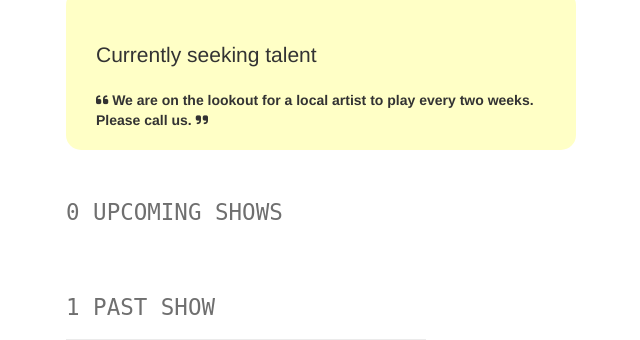
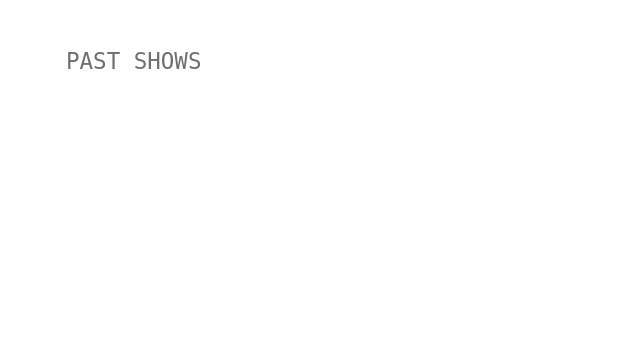
Before and after one commit to janroijen/fyyur-jhr, a Flask app: page /venues/1 in a window 1280 px wide. Shown: the part 381-721 px from the top of the page, without its empty margins (4-644 px from the left). Run offline with Flask 2, Linux system fonts and the light colour scheme; some libraries are stand-ins or nearby versions.

Commit message:
Hook up venue and artist GET method to DB

```diff
--- a/app.py
+++ b/app.py
@@ -14,6 +14,7 @@ from logging import Formatter, FileHandler
 from flask_wtf import Form
 from forms import *
 from flask_migrate import Migrate
+from models import Show, Artist, Venue
 # ----------------------------------------------------------------------------#
 # App Config.
 # ----------------------------------------------------------------------------#
@@ -29,44 +30,44 @@ migrate = Migrate(app, db)
 # ----------------------------------------------------------------------------#
 
 
-class Venue(db.Model):
-    __tablename__ = 'Venue'
+# class Venue(db.Model):
+#     __tablename__ = 'Venue'
 
-    id = db.Column(db.Integer, primary_key=True)
-    name = db.Column(db.String)
-    city = db.Column(db.String(120))
-    state = db.Column(db.String(120))
-    address = db.Column(db.String(120))
-    phone = db.Column(db.String(120))
-    image_link = db.Column(db.String(500))
-    facebook_link = db.Column(db.String(120))
+#     id = db.Column(db.Integer, primary_key=True)
+#     name = db.Column(db.String)
+#     city = db.Column(db.String(120))
+#     state = db.Column(db.String(120))
+#     address = db.Column(db.String(120))
+#     phone = db.Column(db.String(120))
+#     image_link = db.Column(db.String(500))
+#     facebook_link = db.Column(db.String(120))
 
-    # TODO: implement any missing fields, as a database migration using Flask-Migrate
+#     # TODO: implement any missing fields, as a database migration using Flask-Migrate
 
 
-class Artist(db.Model):
-    __tablename__ = 'Artist'
+# class Artist(db.Model):
+#     __tablename__ = 'Artist'
 
-    id = db.Column(db.Integer, primary_key=True)
-    name = db.Column(db.String)
-    city = db.Column(db.String(120))
-    state = db.Column(db.String(120))
-    phone = db.Column(db.String(120))
-    genres = db.Column(db.String(120))
-    image_link = db.Column(db.String(500))
-    facebook_link = db.Column(db.String(120))
+#     id = db.Column(db.Integer, primary_key=True)
+#     name = db.Column(db.String)
+#     city = db.Column(db.String(120))
+#     state = db.Column(db.String(120))
+#     phone = db.Column(db.String(120))
+#     genres = db.Column(db.String(120))
+#     image_link = db.Column(db.String(500))
+#     facebook_link = db.Column(db.String(120))
 
-    # TODO: implement any missing fields, as a database migration using Flask-Migrate
+#     # TODO: implement any missing fields, as a database migration using Flask-Migrate
 
 
-# TODO Implement Show and Artist models, and complete all model relationships and properties, as a database migration.
+# # TODO Implement Show and Artist models, and complete all model relationships and properties, as a database migration.
 
-class Show(db.Model):
-    __tablename__ = 'Show'
-    artist_id = db.Column(db.Integer, primary_key=True)
-    artist_name = db.Column(db.String())
-    artist_image_link = db.Column(db.String(500))
-    start_time = db.Column(db.DateTime)
+# class Show(db.Model):
+#     __tablename__ = 'Show'
+#     artist_id = db.Column(db.Integer, primary_key=True)
+#     artist_name = db.Column(db.String())
+#     artist_image_link = db.Column(db.String(500))
+#     start_time = db.Column(db.DateTime)
 
 
 # ----------------------------------------------------------------------------#
@@ -76,10 +77,11 @@ class Show(db.Model):
 def format_datetime(value, format='medium'):
     date = dateutil.parser.parse(value)
     if format == 'full':
-        format="EEEE MMMM, d, y 'at' h:mma"
+        format = "EEEE MMMM, d, y 'at' h:mma"
     elif format == 'medium':
-        format="EE MM, dd, y h:mma"
+        format = "EE MM, dd, y h:mma"
     return babel.dates.format_datetime(date, format)
+
 
 app.jinja_env.filters['datetime'] = format_datetime
 
@@ -121,6 +123,7 @@ def venues():
         "num_upcoming_shows": 0,
       }]
     }]
+    # data = Venue.query.all()
     return render_template('pages/venues.html', areas=data)
 
 
@@ -143,84 +146,7 @@ def search_venues():
 def show_venue(venue_id):
     # shows the venue page with the given venue_id
     # TODO: replace with real venue data from the venues table, using venue_id
-    data1={
-      "id": 1,
-      "name": "The Musical Hop",
-      "genres": ["Jazz", "Reggae", "Swing", "Classical", "Folk"],
-      "address": "1015 Folsom Street",
-      "city": "San Francisco",
-      "state": "CA",
-      "phone": "123-123-1234",
-      "website": "https://www.themusicalhop.com",
-      "facebook_link": "https://www.facebook.com/TheMusicalHop",
-      "seeking_talent": True,
-      "seeking_description": "We are on the lookout for a local artist to play every two weeks. Please call us.",
-      "image_link": "https://images.unsplash.com/photo-1543900694-133f37abaaa5?ixlib=rb-1.2.1&ixid=eyJhcHBfaWQiOjEyMDd9&auto=format&fit=crop&w=400&q=60",
-      "past_shows": [{
-        "artist_id": 4,
-        "artist_name": "Guns N Petals",
-        "artist_image_link": "https://images.unsplash.com/photo-1549213783-8284d0336c4f?ixlib=rb-1.2.1&ixid=eyJhcHBfaWQiOjEyMDd9&auto=format&fit=crop&w=300&q=80",
-        "start_time": "2019-05-21T21:30:00.000Z"
-      }],
-      "upcoming_shows": [],
-      "past_shows_count": 1,
-      "upcoming_shows_count": 0,
-    }
-    data2={
-      "id": 2,
-      "name": "The Dueling Pianos Bar",
-      "genres": ["Classical", "R&B", "Hip-Hop"],
-      "address": "335 Delancey Street",
-      "city": "New York",
-      "state": "NY",
-      "phone": "914-003-1132",
-      "website": "https://www.theduelingpianos.com",
-      "facebook_link": "https://www.facebook.com/theduelingpianos",
-      "seeking_talent": False,
-      "image_link": "https://images.unsplash.com/photo-1497032205916-ac775f0649ae?ixlib=rb-1.2.1&ixid=eyJhcHBfaWQiOjEyMDd9&auto=format&fit=crop&w=750&q=80",
-      "past_shows": [],
-      "upcoming_shows": [],
-      "past_shows_count": 0,
-      "upcoming_shows_count": 0,
-    }
-    data3={
-      "id": 3,
-      "name": "Park Square Live Music & Coffee",
-      "genres": ["Rock n Roll", "Jazz", "Classical", "Folk"],
-      "address": "34 Whiskey Moore Ave",
-      "city": "San Francisco",
-      "state": "CA",
-      "phone": "415-000-1234",
-      "website": "https://www.parksquarelivemusicandcoffee.com",
-      "facebook_link": "https://www.facebook.com/ParkSquareLiveMusicAndCoffee",
-      "seeking_talent": False,
-      "image_link": "https://images.unsplash.com/photo-1485686531765-ba63b07845a7?ixlib=rb-1.2.1&ixid=eyJhcHBfaWQiOjEyMDd9&auto=format&fit=crop&w=747&q=80",
-      "past_shows": [{
-        "artist_id": 5,
-        "artist_name": "Matt Quevedo",
-        "artist_image_link": "https://images.unsplash.com/photo-1495223153807-b916f75de8c5?ixlib=rb-1.2.1&ixid=eyJhcHBfaWQiOjEyMDd9&auto=format&fit=crop&w=334&q=80",
-        "start_time": "2019-06-15T23:00:00.000Z"
-      }],
-      "upcoming_shows": [{
-        "artist_id": 6,
-        "artist_name": "The Wild Sax Band",
-        "artist_image_link": "https://images.unsplash.com/photo-1558369981-f9ca78462e61?ixlib=rb-1.2.1&ixid=eyJhcHBfaWQiOjEyMDd9&auto=format&fit=crop&w=794&q=80",
-        "start_time": "2035-04-01T20:00:00.000Z"
-      }, {
-        "artist_id": 6,
-        "artist_name": "The Wild Sax Band",
-        "artist_image_link": "https://images.unsplash.com/photo-1558369981-f9ca78462e61?ixlib=rb-1.2.1&ixid=eyJhcHBfaWQiOjEyMDd9&auto=format&fit=crop&w=794&q=80",
-        "start_time": "2035-04-08T20:00:00.000Z"
-      }, {
-        "artist_id": 6,
-        "artist_name": "The Wild Sax Band",
-        "artist_image_link": "https://images.unsplash.com/photo-1558369981-f9ca78462e61?ixlib=rb-1.2.1&ixid=eyJhcHBfaWQiOjEyMDd9&auto=format&fit=crop&w=794&q=80",
-        "start_time": "2035-04-15T20:00:00.000Z"
-      }],
-      "past_shows_count": 1,
-      "upcoming_shows_count": 1,
-    }
-    data = list(filter(lambda d: d['id'] == venue_id, [data1, data2, data3]))[0]
+    data = Venue.query.get(venue_id)
     return render_template('pages/show_venue.html', venue=data)
 
 #  Create Venue
@@ -267,6 +193,7 @@ def artists():
       "id": 6,
       "name": "The Wild Sax Band",
     }]
+    data = Artist.query.all()
     return render_template('pages/artists.html', artists=data)
 
 @app.route('/artists/search', methods=['POST'])
@@ -288,78 +215,7 @@ def search_artists():
 def show_artist(artist_id):
     # shows the venue page with the given venue_id
     # TODO: replace with real venue data from the venues table, using venue_id
-    data1={
-      "id": 4,
-      "name": "Guns N Petals",
-      "genres": ["Rock n Roll"],
-      "city": "San Francisco",
-      "state": "CA",
-      "phone": "326-123-5000",
-      "website": "https://www.gunsnpetalsband.com",
-      "facebook_link": "https://www.facebook.com/GunsNPetals",
-      "seeking_venue": True,
-      "seeking_description": "Looking for shows to perform at in the San Francisco Bay Area!",
-      "image_link": "https://images.unsplash.com/photo-1549213783-8284d0336c4f?ixlib=rb-1.2.1&ixid=eyJhcHBfaWQiOjEyMDd9&auto=format&fit=crop&w=300&q=80",
-      "past_shows": [{
-        "venue_id": 1,
-        "venue_name": "The Musical Hop",
-        "venue_image_link": "https://images.unsplash.com/photo-1543900694-133f37abaaa5?ixlib=rb-1.2.1&ixid=eyJhcHBfaWQiOjEyMDd9&auto=format&fit=crop&w=400&q=60",
-        "start_time": "2019-05-21T21:30:00.000Z"
-      }],
-      "upcoming_shows": [],
-      "past_shows_count": 1,
-      "upcoming_shows_count": 0,
-    }
-    data2={
-      "id": 5,
-      "name": "Matt Quevedo",
-      "genres": ["Jazz"],
-      "city": "New York",
-      "state": "NY",
-      "phone": "300-400-5000",
-      "facebook_link": "https://www.facebook.com/mattquevedo923251523",
-      "seeking_venue": False,
-      "image_link": "https://images.unsplash.com/photo-1495223153807-b916f75de8c5?ixlib=rb-1.2.1&ixid=eyJhcHBfaWQiOjEyMDd9&auto=format&fit=crop&w=334&q=80",
-      "past_shows": [{
-        "venue_id": 3,
-        "venue_name": "Park Square Live Music & Coffee",
-        "venue_image_link": "https://images.unsplash.com/photo-1485686531765-ba63b07845a7?ixlib=rb-1.2.1&ixid=eyJhcHBfaWQiOjEyMDd9&auto=format&fit=crop&w=747&q=80",
-        "start_time": "2019-06-15T23:00:00.000Z"
-      }],
-      "upcoming_shows": [],
-      "past_shows_count": 1,
-      "upcoming_shows_count": 0,
-    }
-    data3={
-      "id": 6,
-      "name": "The Wild Sax Band",
-      "genres": ["Jazz", "Classical"],
-      "city": "San Francisco",
-      "state": "CA",
-      "phone": "432-325-5432",
-      "seeking_venue": False,
-      "image_link": "https://images.unsplash.com/photo-1558369981-f9ca78462e61?ixlib=rb-1.2.1&ixid=eyJhcHBfaWQiOjEyMDd9&auto=format&fit=crop&w=794&q=80",
-      "past_shows": [],
-      "upcoming_shows": [{
-        "venue_id": 3,
-        "venue_name": "Park Square Live Music & Coffee",
-        "venue_image_link": "https://images.unsplash.com/photo-1485686531765-ba63b07845a7?ixlib=rb-1.2.1&ixid=eyJhcHBfaWQiOjEyMDd9&auto=format&fit=crop&w=747&q=80",
-        "start_time": "2035-04-01T20:00:00.000Z"
-      }, {
-        "venue_id": 3,
-        "venue_name": "Park Square Live Music & Coffee",
-        "venue_image_link": "https://images.unsplash.com/photo-1485686531765-ba63b07845a7?ixlib=rb-1.2.1&ixid=eyJhcHBfaWQiOjEyMDd9&auto=format&fit=crop&w=747&q=80",
-        "start_time": "2035-04-08T20:00:00.000Z"
-      }, {
-        "venue_id": 3,
-        "venue_name": "Park Square Live Music & Coffee",
-        "venue_image_link": "https://images.unsplash.com/photo-1485686531765-ba63b07845a7?ixlib=rb-1.2.1&ixid=eyJhcHBfaWQiOjEyMDd9&auto=format&fit=crop&w=747&q=80",
-        "start_time": "2035-04-15T20:00:00.000Z"
-      }],
-      "past_shows_count": 0,
-      "upcoming_shows_count": 3,
-    }
-    data = list(filter(lambda d: d['id'] == artist_id, [data1, data2, data3]))[0]
+    data = Artist.query.get(artist_id)
     return render_template('pages/show_artist.html', artist=data)
 
 #  Update
--- a/config.py
+++ b/config.py
@@ -7,7 +7,7 @@ basedir = os.path.abspath(os.path.dirname(__file__))
 DEBUG = True
 
 # Connect to the database
-SQLALCHEMY_DATABASE_URI = 'postgresql://david:pass234@localhost:5432/fyyurdb'
+SQLALCHEMY_DATABASE_URI = 'postgresql://david:pass234@localhost:5432/firedb'
 
 
 # Switch track modifications off to suppress warning message.
--- a/templates/pages/show_artist.html
+++ b/templates/pages/show_artist.html
@@ -11,7 +11,7 @@
 		</p>
 		<div class="genres">
 			{% for genre in artist.genres %}
-			<span class="genre">{{ genre }}</span>
+			<span class="genre">{{ genre.genre }}</span>
 			{% endfor %}
 		</div>
 		<p>
--- a/templates/pages/show_venue.html
+++ b/templates/pages/show_venue.html
@@ -11,7 +11,7 @@
 		</p>
 		<div class="genres">
 			{% for genre in venue.genres %}
-			<span class="genre">{{ genre }}</span>
+			<span class="genre">{{ genre.genre }}</span>
 			{% endfor %}
 		</div>
 		<p>
```
